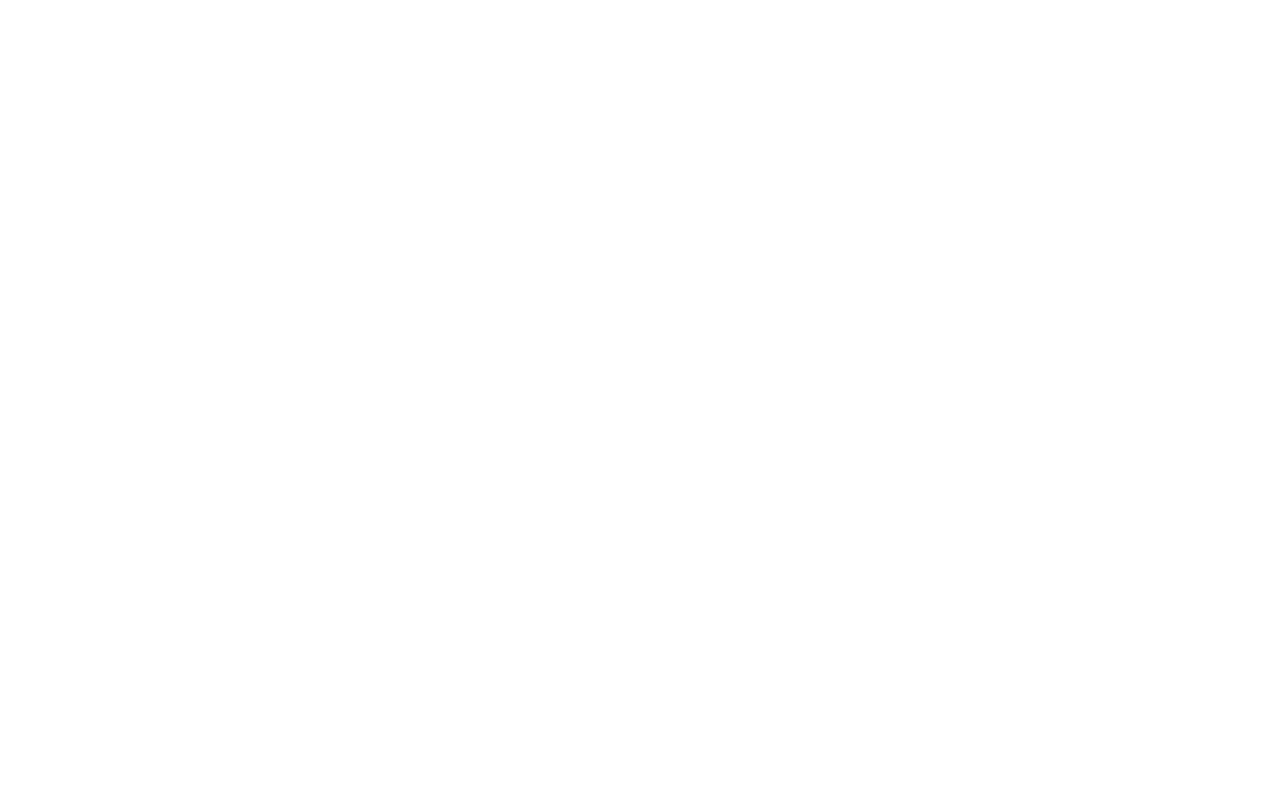
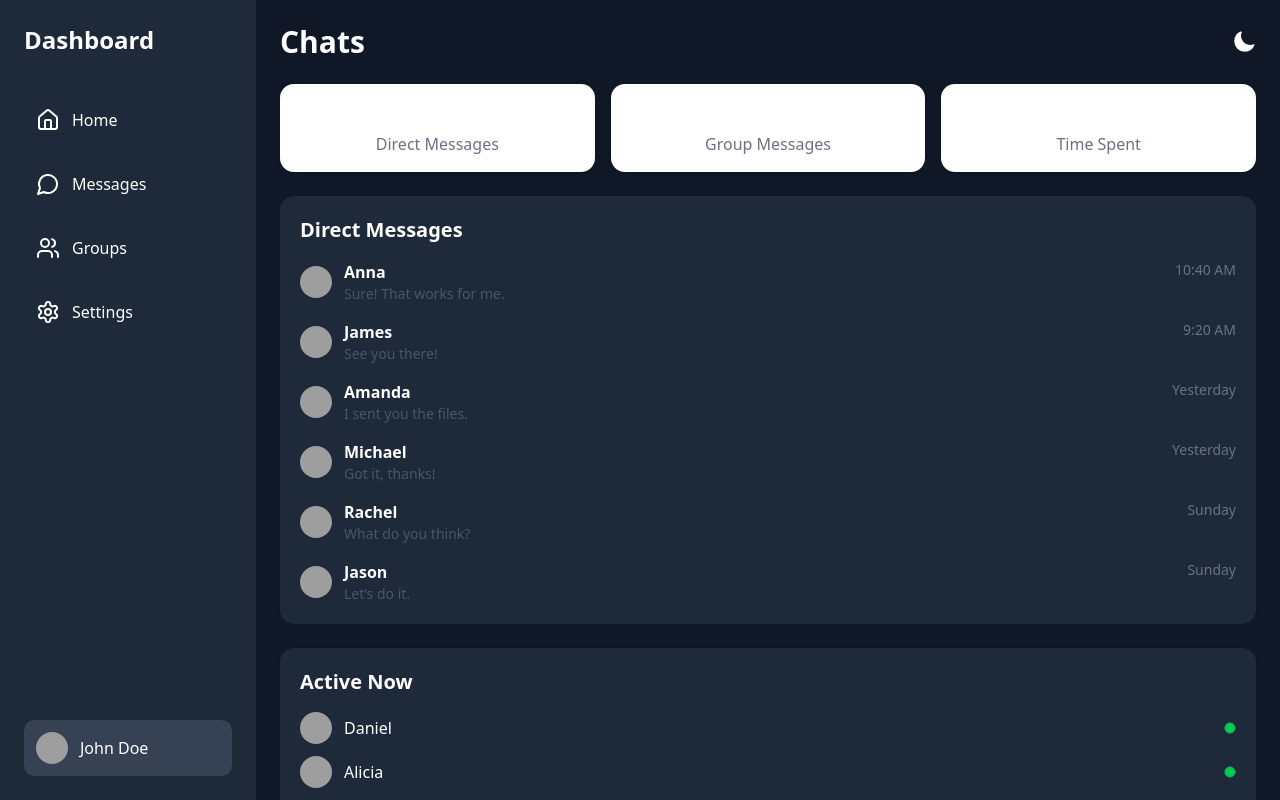
Before and after one commit to Aritra640/ConnectSphere, a React (Vite) app in the folder client/: page /ex in a window 1280 px wide. Before the commit this address had no page. Built offline with nearby package versions, Linux system fonts and the light colour scheme; grey boxes are pictures that could not be loaded.

Commit message:
added example dashboard

```diff
--- a/client/package.json
+++ b/client/package.json
@@ -11,6 +11,7 @@
   },
   "dependencies": {
     "@headlessui/react": "^2.2.2",
+    "@radix-ui/react-avatar": "^1.1.9",
     "@radix-ui/react-slot": "^1.2.2",
     "@tailwindcss/vite": "^4.1.5",
     "class-variance-authority": "^0.7.1",
--- a/client/src/App.tsx
+++ b/client/src/App.tsx
@@ -2,6 +2,7 @@
 import { HomePage } from "./pages/HomePage";
 import { RecoilRoot } from "recoil";
 import { DashboardPage } from "./pages/DashboardPage";
+import { ChatDashboard } from "./pages/EXPage";
 
 export default function App() {
 
@@ -13,6 +14,7 @@
 
         <Route path="/" element={<HomePage />} />
         <Route path="/dashboard" element={<DashboardPage />} />
+          <Route path="/ex" element={<ChatDashboard />} />
 
       </Routes>
 
--- /dev/null
+++ b/client/src/components/ui/avatar.tsx
@@ -0,0 +1,51 @@
+import * as React from "react"
+import * as AvatarPrimitive from "@radix-ui/react-avatar"
+
+import { cn } from "@/lib/utils"
+
+function Avatar({
+  className,
+  ...props
+}: React.ComponentProps<typeof AvatarPrimitive.Root>) {
+  return (
+    <AvatarPrimitive.Root
+      data-slot="avatar"
+      className={cn(
+        "relative flex size-8 shrink-0 overflow-hidden rounded-full",
+        className
+      )}
+      {...props}
+    />
+  )
+}
+
+function AvatarImage({
+  className,
+  ...props
+}: React.ComponentProps<typeof AvatarPrimitive.Image>) {
+  return (
+    <AvatarPrimitive.Image
+      data-slot="avatar-image"
+      className={cn("aspect-square size-full", className)}
+      {...props}
+    />
+  )
+}
+
+function AvatarFallback({
+  className,
+  ...props
+}: React.ComponentProps<typeof AvatarPrimitive.Fallback>) {
+  return (
+    <AvatarPrimitive.Fallback
+      data-slot="avatar-fallback"
+      className={cn(
+        "bg-muted flex size-full items-center justify-center rounded-full",
+        className
+      )}
+      {...props}
+    />
+  )
+}
+
+export { Avatar, AvatarImage, AvatarFallback }
--- /dev/null
+++ b/client/src/pages/EXPage.tsx
@@ -0,0 +1,164 @@
+import {
+  Home,
+  MessageCircle,
+  Users,
+  Settings,
+  Circle,
+} from "lucide-react";
+import {
+  Avatar,
+  AvatarFallback,
+  AvatarImage,
+} from "@/components/ui/avatar";
+import { useRecoilValue } from "recoil";
+import { MainThemeAtom } from "@/store/atoms/maintheme_atom";
+import { MainThemeIcon } from "@/components/global/MainThemeIcon";
+
+const messages = [
+  { name: "Anna", message: "Sure! That works for me.", time: "10:40 AM", img: "/users/anna.jpg" },
+  { name: "James", message: "See you there!", time: "9:20 AM", img: "/users/james.jpg" },
+  { name: "Amanda", message: "I sent you the files.", time: "Yesterday", img: "/users/amanda.jpg" },
+  { name: "Michael", message: "Got it, thanks!", time: "Yesterday", img: "/users/michael.jpg" },
+  { name: "Rachel", message: "What do you think?", time: "Sunday", img: "/users/rachel.jpg" },
+  { name: "Jason", message: "Let’s do it.", time: "Sunday", img: "/users/jason.jpg" },
+];
+
+const activeUsers = ["Daniel", "Alicia", "Steven"];
+
+export function ChatDashboard() {
+  const theme = useRecoilValue(MainThemeAtom);
+
+  return (
+    <div
+      className={`flex h-screen transition-colors duration-300 ${
+        theme === "Dark" ? "bg-gray-900 text-white" : "bg-gray-100 text-black"
+      }`}
+    >
+      {/* Sidebar */}
+      <aside
+        className={`w-20 md:w-64 ${
+          theme === "Dark" ? "bg-gray-800" : "bg-purple-700"
+        } text-white flex flex-col justify-between p-4 md:p-6 transition-all duration-300`}
+      >
+        <div>
+          <h2 className="text-xl md:text-2xl font-bold mb-6 md:mb-10 hidden md:block">Dashboard</h2>
+          <nav className="space-y-4">
+            <NavItem icon={<Home />} text="Home" />
+            <NavItem icon={<MessageCircle />} text="Messages" />
+            <NavItem icon={<Users />} text="Groups" />
+            <NavItem icon={<Settings />} text="Settings" />
+          </nav>
+        </div>
+
+        <div className="mt-10">
+          <div
+            className={`flex items-center justify-center md:justify-start space-x-0 md:space-x-3 p-2 md:p-3 rounded-lg ${
+              theme === "Dark" ? "bg-gray-700" : "bg-purple-800"
+            }`}
+          >
+            <Avatar>
+              <AvatarImage src="/users/johndoe.jpg" alt="John Doe" />
+              <AvatarFallback>JD</AvatarFallback>
+            </Avatar>
+            <span className="font-medium hidden md:inline">John Doe</span>
+          </div>
+        </div>
+      </aside>
+
+      {/* Main Content */}
+      <main className="flex-1 p-4 md:p-6 space-y-6 overflow-y-auto">
+        {/* Header */}
+        <div className="flex justify-between items-center">
+          <h1 className="text-2xl md:text-3xl font-bold">Chats</h1>
+          <MainThemeIcon />
+        </div>
+
+        {/* Stats */}
+        <div className="grid grid-cols-2 md:grid-cols-3 gap-4">
+          <StatCard label="Direct Messages" value="12" />
+          <StatCard label="Group Messages" value="5" />
+          <StatCard label="Time Spent" value="4h 12m" />
+        </div>
+
+        {/* Direct Messages */}
+        <section
+          className={`rounded-xl shadow p-4 md:p-5 ${
+            theme === "Dark" ? "bg-gray-800" : "bg-white"
+          }`}
+        >
+          <h2 className="text-lg md:text-xl font-semibold mb-4">Direct Messages</h2>
+          <div className="space-y-4">
+            {messages.map((msg) => (
+              <div key={msg.name} className="flex justify-between items-start">
+                <div className="flex items-center space-x-3">
+                  <Avatar>
+                    <AvatarImage src={msg.img} alt={msg.name} />
+                    <AvatarFallback>
+                      {msg.name
+                        .split(" ")
+                        .map((part) => part[0])
+                        .join("")
+                        .toUpperCase()}
+                    </AvatarFallback>
+                  </Avatar>
+                  <div>
+                    <h3 className="font-semibold">{msg.name}</h3>
+                    <p className="text-sm text-gray-600 dark:text-gray-400">{msg.message}</p>
+                  </div>
+                </div>
+                <span className="text-sm text-gray-500 dark:text-gray-400">{msg.time}</span>
+              </div>
+            ))}
+          </div>
+        </section>
+
+        {/* Active Now */}
+        <section
+          className={`rounded-xl shadow p-4 md:p-5 ${
+            theme === "Dark" ? "bg-gray-800" : "bg-white"
+          }`}
+        >
+          <h2 className="text-lg md:text-xl font-semibold mb-4">Active Now</h2>
+          <ul className="space-y-3">
+            {activeUsers.map((name) => (
+              <li key={name} className="flex items-center justify-between">
+                <div className="flex items-center space-x-3">
+                  <Avatar>
+                    <AvatarImage src={`/users/${name.toLowerCase()}.jpg`} alt={name} />
+                    <AvatarFallback>
+                      {name
+                        .split(" ")
+                        .map((part) => part[0])
+                        .join("")
+                        .toUpperCase()}
+                    </AvatarFallback>
+                  </Avatar>
+                  <span>{name}</span>
+                </div>
+                <Circle className="w-3 h-3 text-green-500 fill-green-500" />
+              </li>
+            ))}
+          </ul>
+        </section>
+      </main>
+    </div>
+  );
+}
+
+function NavItem({ icon, text }: { icon: React.ReactNode; text: string }) {
+  return (
+    <div className="flex items-center justify-center md:justify-start space-x-0 md:space-x-3 cursor-pointer hover:bg-purple-600 dark:hover:bg-gray-700 p-2 md:p-3 rounded-lg">
+      {icon}
+      <span className="hidden md:inline">{text}</span>
+    </div>
+  );
+}
+
+function StatCard({ label, value }: { label: string; value: string }) {
+  return (
+    <div className="rounded-xl shadow p-4 text-center bg-white dark:bg-gray-800">
+      <p className="text-2xl font-bold">{value}</p>
+      <p className="text-gray-500 dark:text-gray-400">{label}</p>
+    </div>
+  );
+}
```
Also changed, not shown: 1 other file (tests, documents, lock files or other folders).
